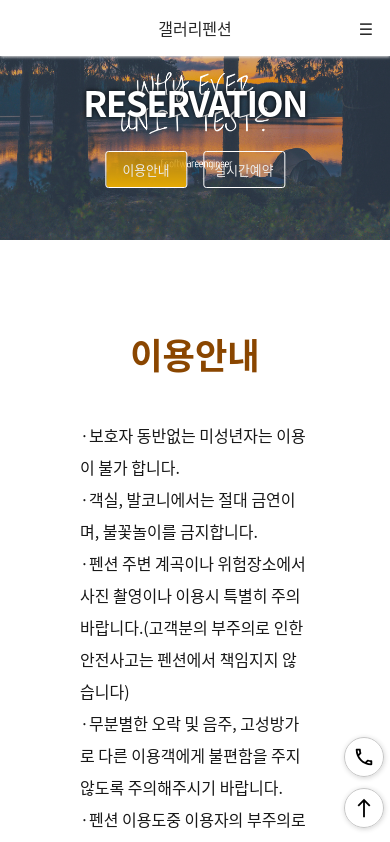
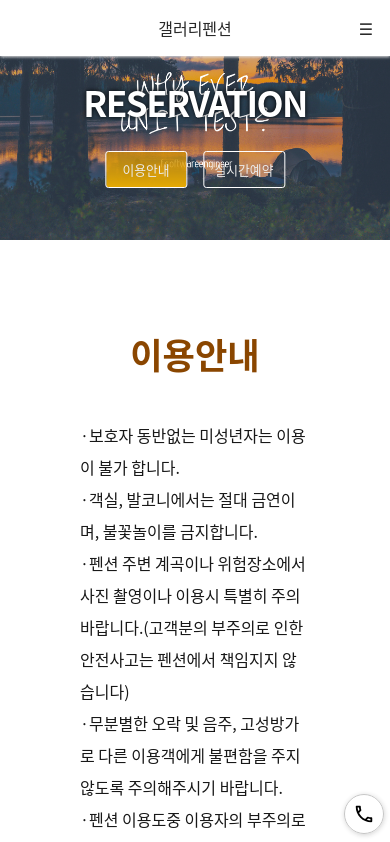
Before and after one commit to wkddntjr1123/gallery-pension, a Next.js app: page /reservation in a window 390 px wide. Shown: the top 842 px of the page. Built offline with nearby package versions, Linux system fonts and the light colour scheme; a web font is replaced by a local one.

Commit message:
footer icon 완성

```diff
--- a/components/layout/Footer.js
+++ b/components/layout/Footer.js
@@ -1,5 +1,5 @@
 import Link from "next/link";
-import { useMobileContext } from "../../libs/mobileContext";
+import { useAppContext } from "../../libs/Context";
 
 const Footer = () => {
   const menu = [
@@ -10,7 +10,7 @@
   ];
   const svgColor = "#d6d1cb";
 
-  const isMobile = useMobileContext();
+  const { isMobile } = useAppContext();
 
   return (
     <>
--- a/components/layout/Header.js
+++ b/components/layout/Header.js
@@ -1,12 +1,11 @@
 import { useEffect, useState } from "react";
 import Nav from "./Nav";
 import Router from "next/router";
+import { useAppContext } from "../../libs/Context";
 
-import { useMobileContext } from "../../libs/mobileContext";
 const Header = ({ children }) => {
-  const [isTop, setIsTop] = useState(true);
   const [isOpen, setIsOpen] = useState(false);
-  const isMobile = useMobileContext();
+  const { isMobile, isTop } = useAppContext();
 
   //모바일 : 라우터이동 이벤트 시 nav닫기 => isOpen이 false가 되고, isOpen이 false가 되면 isSubOpen도 모두 false가 됌
   if (isMobile) {
@@ -15,6 +14,7 @@
       document.getElementById("menus").style.height = "0px";
     });
   }
+
   //모바일 : **height auto에 transition 주기**//
   useEffect(() => {
     if (!isMobile) {
@@ -58,16 +58,7 @@
     });
   }, []);
 
-  useEffect(() => {
-    document.addEventListener("scroll", () => {
-      let currentScrollTop = window.pageYOffset || document.documentElement.scrollTop;
-      if (currentScrollTop === 0) {
-        setIsTop(true);
-      } else {
-        setIsTop(false);
-      }
-    });
-  }, []);
+  //모바일 햄버거 클릭 이벤트
   const onClick = () => {
     setIsOpen(!isOpen);
   };
--- a/components/layout/MobileBar.js
+++ b/components/layout/MobileBar.js
@@ -1,8 +1,9 @@
-import { useMobileContext } from "../../libs/mobileContext";
+import { useAppContext } from "../../libs/Context";
 import Link from "next/link";
 import { useEffect } from "react";
 const MobileBar = () => {
-  const isMobile = useMobileContext();
+  const { isMobile, isTop } = useAppContext();
+
   useEffect(() => {
     if (!isMobile) {
       return false;
@@ -29,7 +30,7 @@
           </Link>
           <Link href="#">
             <a onClick={goTop}>
-              <svg xmlns="http://www.w3.org/2000/svg" enableBackground="new 0 0 24 24" height="22px" viewBox="0 0 24 24" width="22px" fill="#000000">
+              <svg xmlns="http://www.w3.org/2000/svg" enableBackground="new 0 0 24 24" height="22px" viewBox="0 0 24 24" width="22px" fill="white">
                 <rect fill="none" height="24" width="24" />
                 <path d="M5,9l1.41,1.41L11,5.83V22H13V5.83l4.59,4.59L19,9l-7-7L5,9z" />
               </svg>
@@ -51,13 +52,16 @@
           bottom: 0;
           box-shadow: 0.5px 0.9px 5px 0 rgb(36 36 36 / 20%);
           border: solid 1px #c6c6c6;
-          transition: bottom 0.3s;
+          transition: bottom 0.5s;
         }
         a:nth-child(2) {
-          bottom: 4.2rem;
+          bottom: ${isTop ? "0.6rem" : "3.6rem;"};
         }
         a:nth-child(3) {
-          bottom: 1rem;
+          visibility: ${isTop ? "hidden" : "visible"};
+          bottom: ${isTop ? "0" : "0.6rem"};
+          background-color: #4c4b4a;
+          border: solid 1px #808080;
         }
       `}</style>
     </>
--- a/components/layout/Nav.js
+++ b/components/layout/Nav.js
@@ -1,7 +1,7 @@
 import Image from "next/image";
 import Link from "next/link";
 import { useEffect, useState } from "react";
-import { useMobileContext } from "../../libs/mobileContext";
+import { useAppContext } from "../../libs/Context";
 
 const Subnav = ({ data }) => {
   return (
@@ -74,7 +74,7 @@
 };
 
 const Nav = ({ isOpen }) => {
-  const isMobile = useMobileContext();
+  const { isMobile } = useAppContext();
   const [isSubOpen, setIsSubOpen] = useState([false, false, false, false, false, false]);
   //모바일 : isOpen이 false가 되면 subBox모두 닫기
   useEffect(() => {
@@ -260,6 +260,7 @@
               display: block;
               position: relative;
               font-size: 1.1rem;
+              font-weight: 400;
               letter-spacing: 0.3rem;
               height: auto;
               width: 85%;
--- /dev/null
+++ b/libs/Context.js
@@ -0,0 +1,33 @@
+import { createContext, useContext, useEffect, useState } from "react";
+import { useMediaQuery } from "react-responsive";
+
+const AppContext = createContext();
+
+export function AppWrapper({ children }) {
+  //모바일기기인지 나타내는 state
+  const isMobile = useMediaQuery({
+    query: "(max-width:820px)",
+  });
+  const [isTop, setIsTop] = useState(true); //스크롤이 Top인지 나타내는 state
+
+  //스크롤 Top계산 이벤트
+  useEffect(() => {
+    const scrollEvent = () => {
+      let currentScrollTop = window.pageYOffset || document.documentElement.scrollTop;
+      if (currentScrollTop === 0) {
+        setIsTop(true);
+      } else {
+        setIsTop(false);
+      }
+    };
+
+    document.addEventListener("scroll", scrollEvent);
+    return () => document.removeEventListener("scroll", scrollEvent);
+  }, []);
+
+  return <AppContext.Provider value={{ isMobile: isMobile, isTop }}>{children}</AppContext.Provider>;
+}
+
+export function useAppContext() {
+  return useContext(AppContext);
+}
--- a/libs/mobileContext.js
+++ /dev/null
@@ -1,16 +0,0 @@
-import { createContext, useContext } from "react";
-import { useMediaQuery } from "react-responsive";
-
-const MobileContext = createContext();
-
-export function AppWrapper({ children }) {
-  const isMobile = useMediaQuery({
-    query: "(max-width:820px)",
-  });
-
-  return <MobileContext.Provider value={isMobile}>{children}</MobileContext.Provider>;
-}
-
-export function useMobileContext() {
-  return useContext(MobileContext);
-}
--- a/pages/_app.js
+++ b/pages/_app.js
@@ -6,7 +6,7 @@
 import "aos/dist/aos.css";
 import Head from "next/head";
 import { useEffect } from "react";
-import { AppWrapper } from "../libs/mobileContext";
+import { AppWrapper } from "../libs/Context";
 function MyApp({ Component, pageProps }) {
   useEffect(() => {
     AOS.init();
```
